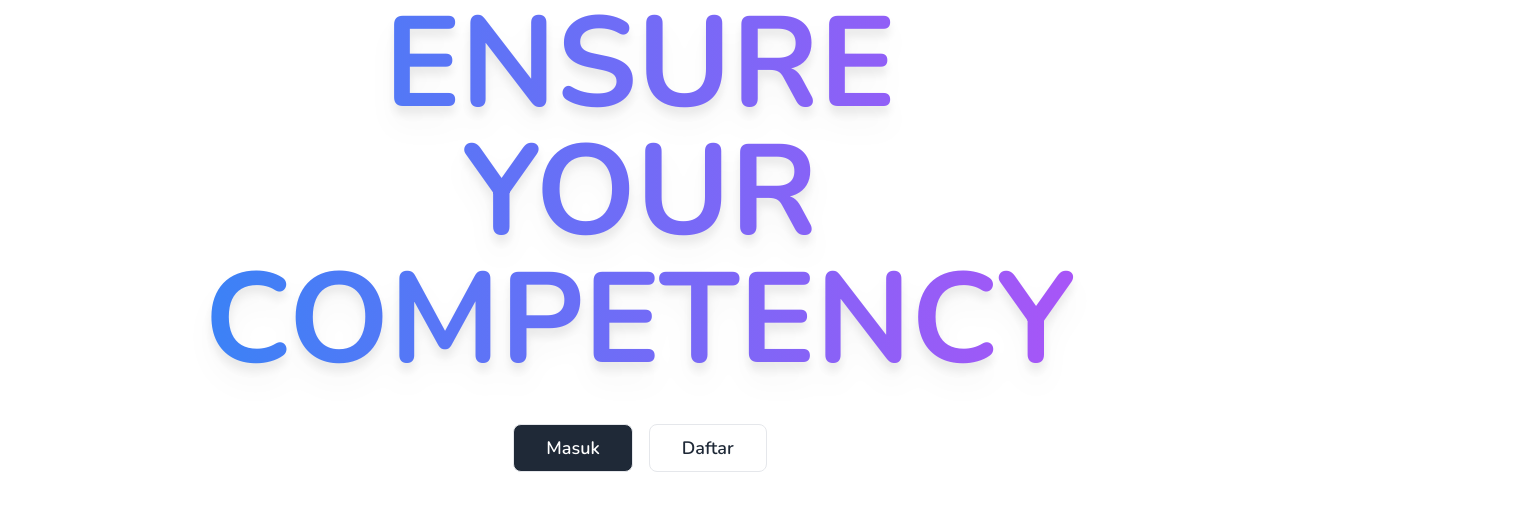
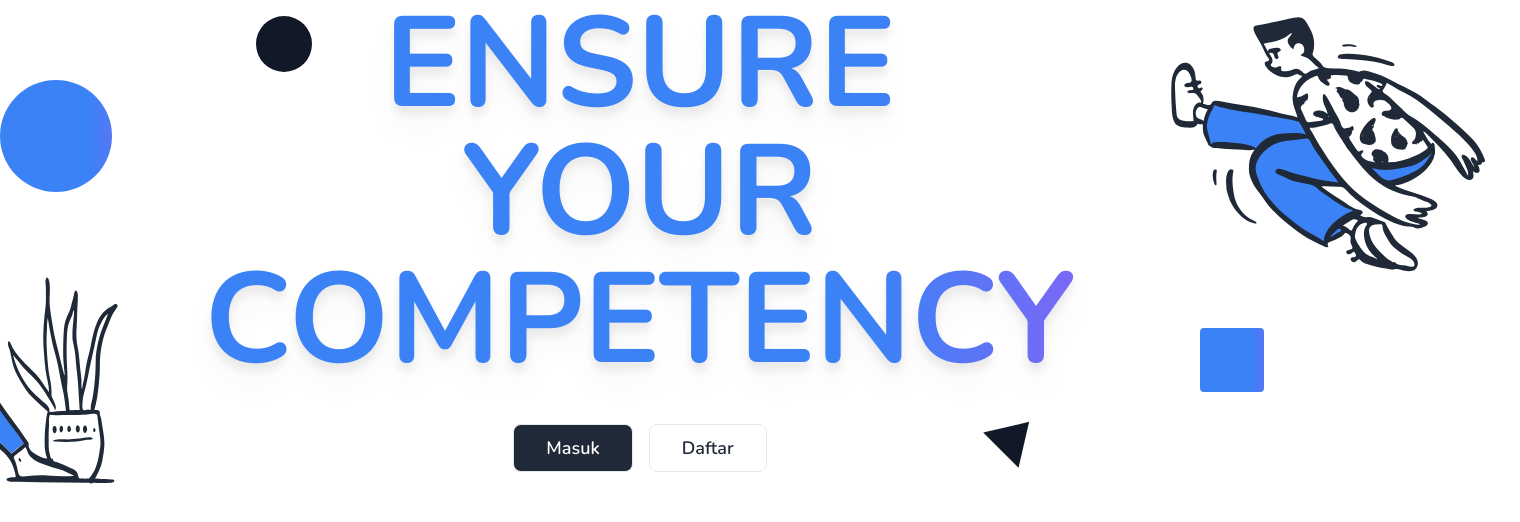
Before and after one commit to viandwi24/lspv4.5-client, a Nuxt app: page / in a window 1280 px wide. Shown: the top 522 px of the page, 1520 px wide, since content can reach past the window. Built offline with nearby package versions, Linux system fonts and the light colour scheme.

Commit message:
feat: adding overlay for hero home

```diff
--- a/assets/doodles/index.ts
+++ b/assets/doodles/index.ts
@@ -2,9 +2,13 @@
 import BalletDoodle from '~/assets/doodles/BalletDoodle.svg?raw'
 import MessyDoodle from '~/assets/doodles/MessyDoodle.svg?raw'
 import FloatDoodle from '~/assets/doodles/FloatDoodle.svg?raw'
+import ReadingSideDoodle from '~/assets/doodles/ReadingSideDoodle.svg?raw'
+import DumpingDoodle from '~/assets/doodles/DumpingDoodle.svg?raw'
 
 export {
   BalletDoodle,
   MessyDoodle,
   FloatDoodle,
+  ReadingSideDoodle,
+  DumpingDoodle,
 }
--- a/assets/sass/app.scss
+++ b/assets/sass/app.scss
@@ -6,3 +6,49 @@ body,
 * {
   font-family: $fontFamily !important;
 }
+
+//
+.linear-wipe-text {
+  $color1: theme('colors.blue.500');
+  $color2: theme('colors.purple.500');
+  background: linear-gradient(to right, $color1 20%, $color2 40%, $color2 60%, $color1 80%);
+  background-size: 200% auto;
+  color: #000;
+  background-clip: text;
+  text-fill-color: transparent;
+  -webkit-background-clip: text;
+  -webkit-text-fill-color: transparent;
+  animation: shine 20s ease infinite;
+  @keyframes shine {
+    to {
+      background-position: 200% center;
+    }
+  }
+}
+.linear-wipe {
+  $color1: theme('colors.blue.500');
+  $color2: theme('colors.purple.500');
+  background: linear-gradient(to right, $color1 20%, $color2 40%, $color2 60%, $color1 80%);
+  background-size: 400% auto;
+  animation: shine 20s ease infinite;
+  @keyframes shine {
+    to {
+      background-position: 400% center;
+    }
+  }
+}
+
+// shapes
+.triangle-shape {
+  width: 0;
+  height: 0;
+  border-left: 25px solid transparent;
+  border-right: 25px solid transparent;
+  border-bottom: 40px solid theme('colors.gray.900');
+  transform: translate(-15rem, -6rem) rotate(45deg);
+}
+.dark {
+  .triangle-shape {
+    border-bottom-color: #fff;
+  }
+}
--- a/components/Button.vue
+++ b/components/Button.vue
@@ -1,11 +1,11 @@
 <template>
   <div class="inline-block">
-    <NuxtLink v-if="to" tag="a" :to="to" :class="`${selectedStyle} ${defaultStyle} ${selectedSize}`">
+    <NuxtLink v-if="to" tag="a" :to="to" :class="`${defaultStyle} ${selectedStyle} ${selectedSize}`">
       <slot>{{ text }}</slot>
     </NuxtLink>
     <a
       v-else
-      :class="`${selectedStyle} ${defaultStyle} ${selectedSize}`"
+      :class="`${defaultStyle} ${selectedStyle} ${selectedSize}`"
       @click="onClick"
     >
       <slot>{{ text }}</slot>
@@ -37,6 +37,7 @@ export default defineComponent({
   setup(props, context) {
     // styles
     const defaultStyle = `
+      cursor-pointer
       border transition-all duration-300
       focus:outline-none focus:ring-2 focus:ring-gray-400 focus:ring-offset-2 focus:ring-offset-gray-50
       font-semibold w-full flex items-center justify-center sm:w-auto
--- a/components/Image/Doodle.vue
+++ b/components/Image/Doodle.vue
@@ -4,7 +4,6 @@
 
 <script lang="ts">
 import * as Doodles from '~/assets/doodles'
-import { createApp } from 'vue'
 
 export default defineComponent({
   props: {
--- a/pages/index.vue
+++ b/pages/index.vue
@@ -1,10 +1,22 @@
 <template>
-  <div class="flex-1 flex max-w-8xl mx-auto h-full justify-center items-center pb-20">
-    <div class="flex flex-col">
+  <div class="flex-1 flex max-w-8xl mx-auto h-full justify-center items-center pb-20 relative">
+    <div class="background-overlay">
+      <div class="absolute bottom-0 left-0 md:w-60 lg:w-96 -translate-x-60">
+        <ImageDoodle img="ReadingSideDoodle" />
+      </div>
+      <div class="absolute top-0 right-0 md:w-60 lg:w-96 translate-x-60">
+        <ImageDoodle img="DumpingDoodle" />
+      </div>
+      <div class="absolute top-0 left-0 translate-x-64 translate-y-4 h-14 w-14 rounded-full bg-gray-900 dark:bg-white"></div>
+      <div class="absolute hidden md:block top-0 left-0 translate-x-18 translate-y-20 h-28 w-28 rounded-full bg-blue-600 linear-wipe"></div>
+      <div class="absolute hidden md:block bottom-0 right-0 -translate-x-4 -translate-y-40 h-16 w-16 rounded bg-purple-500 linear-wipe"></div>
+      <div class="absolute bottom-0 right-0 triangle-shape"></div>
+    </div>
+    <div class="flex flex-col z-10">
       <div class="text-center">
         <span
           v-for="item in ['ensure', 'your', 'competency']"
-          class="text-hero drop-shadow-xl text-5xl lg:text-9xl block font-bold uppercase"
+          class="linear-wipe-text drop-shadow-xl text-5xl lg:text-9xl block font-bold uppercase"
           :key="item"
         >
           {{ item }}
```
